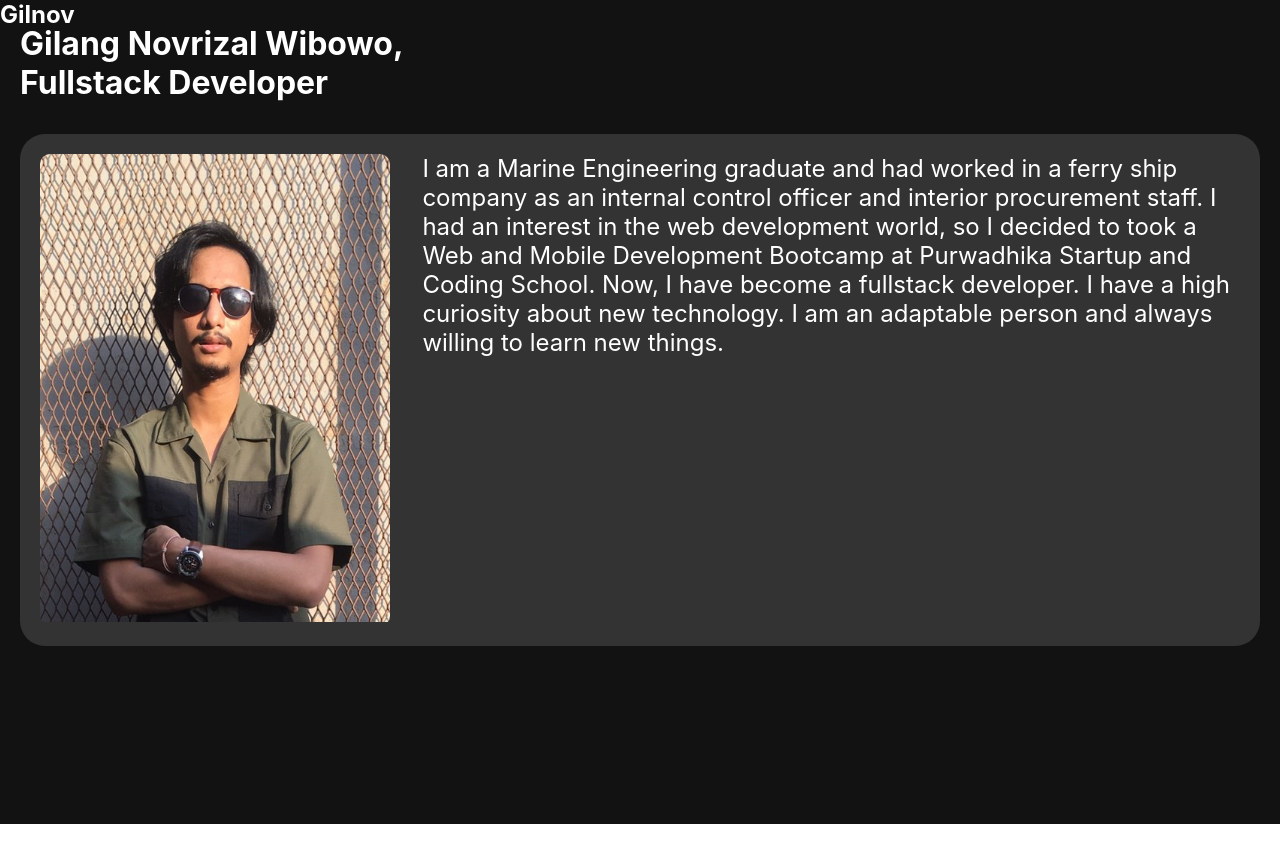
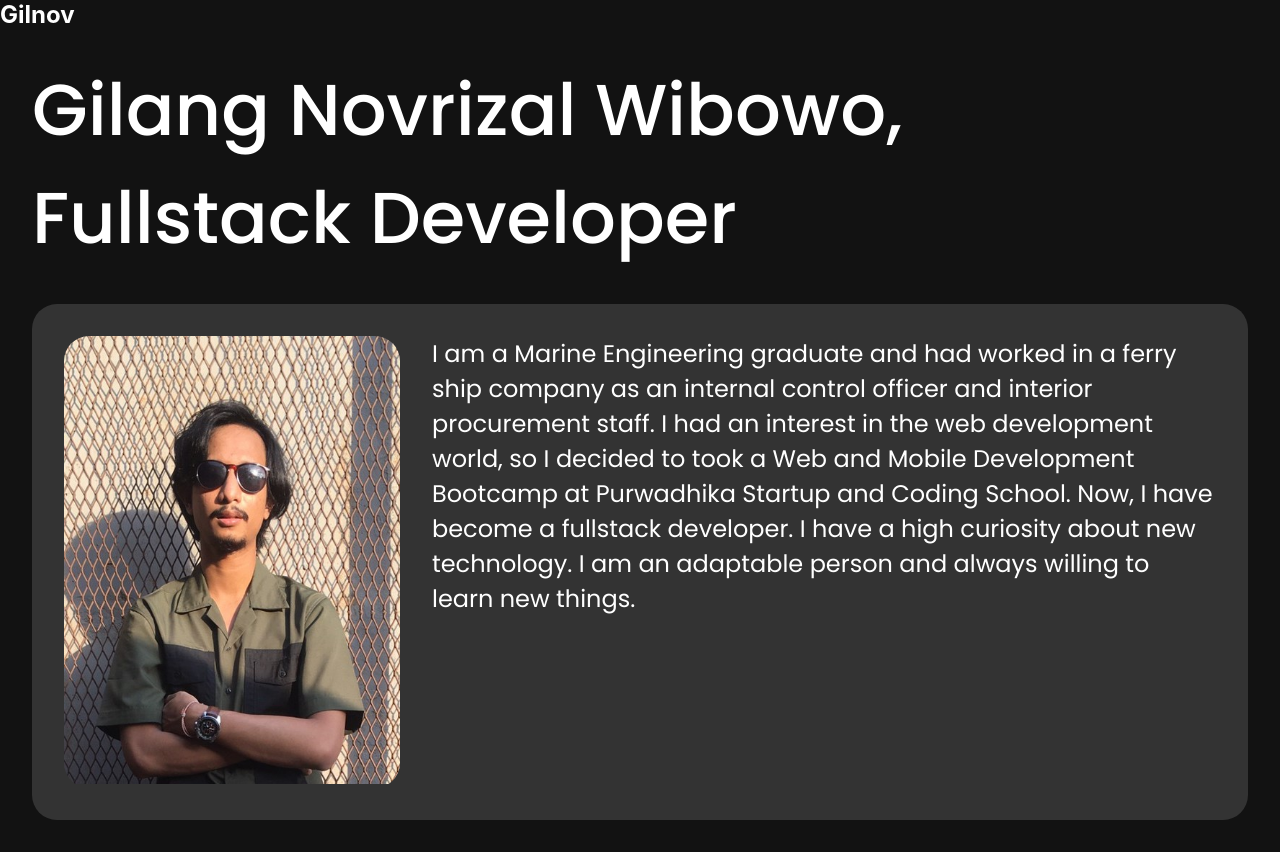
Before and after one commit to gilang-novrizal/portfolio, a React (Create React App) app: page / in a window 1280 px wide. Before the commit the page ends 824 px from the top, so only its background shows below. Built offline with nearby package versions, Linux system fonts and the light colour scheme.

Commit message:
fixing about card layout

```diff
--- a/src/index.css
+++ b/src/index.css
@@ -1,3 +1,5 @@
+@import url("https://fonts.googleapis.com/css2?family=Lato:wght@400;500;600;700&display=swap");
+@import url('https://fonts.googleapis.com/css2?family=Poppins:wght@400;500;700&display=swap');
 body {
   margin: 0;
   box-sizing: content-box;
--- a/src/pages/landingPage.jsx
+++ b/src/pages/landingPage.jsx
@@ -10,6 +10,7 @@ const useStyles = createUseStyles({
     display: "flex",
     flexDirection: "column",
     alignItems: "center",
+    padding: "2rem",
   },
   content: {
     maxWidth: "1240px",
@@ -18,25 +19,61 @@ const useStyles = createUseStyles({
   aboutCard: {
     background: "#333",
     display: "flex",
+    flexDirection: "column",
     marginTop: "2rem",
     borderRadius: "25px",
-    padding: "20px",
+    padding: "2rem",
   },
   profileContainer: {
-    width: "30%",
-    borderRadius: "10px",
+    width: "100%",
+    borderRadius: "25px",
     overflow: "hidden",
-    marginRight: "2rem"
+    marginRight: "2rem",
   },
   profileImage: {
     width: "100%",
   },
-  profileTextContainer:{
-      width: "70%"
+  profileTextContainer: {
+    marginTop: "1rem",
+    width: "100%",
   },
-  profileText:{
-    fontSize: "24px"
-  }
+  profileText: {
+    textAlign: "justify",
+    fontSize: "14px",
+    fontFamily: "Poppins, sans-serif"
+  },
+  title: {
+    fontSize: "32px",
+    fontFamily: "Poppins, sans-serif",
+    fontWeight: "500"
+  },
+  "@media (min-width: 768px)": {
+    aboutCard:{
+      flexDirection: "row"
+    },
+    profileContainer: {
+      width: "30%",
+    },
+    profileTextContainer: {
+      marginTop: 0,
+      width: "70%",
+    },
+    profileText: {
+      textAlign: "left",
+      fontSize: "20px",
+    },
+    title: {
+      fontSize: "72px",
+    },
+  },
+  "@media (min-width: 1024px)": {
+    title: {
+      fontSize: "72px",
+    },
+    profileText: {
+      fontSize: "24px",
+    },
+  },
 });
 
 const LandingPage = () => {
@@ -45,7 +82,7 @@ const LandingPage = () => {
     <div className={classes.root}>
       <div className={classes.content}>
         <div>
-          <h1>
+          <h1 className={classes.title}>
             Gilang Novrizal Wibowo, <br />
             Fullstack Developer
           </h1>
```
Also changed, not shown: 1 other file (tests, documents, lock files or other folders).
